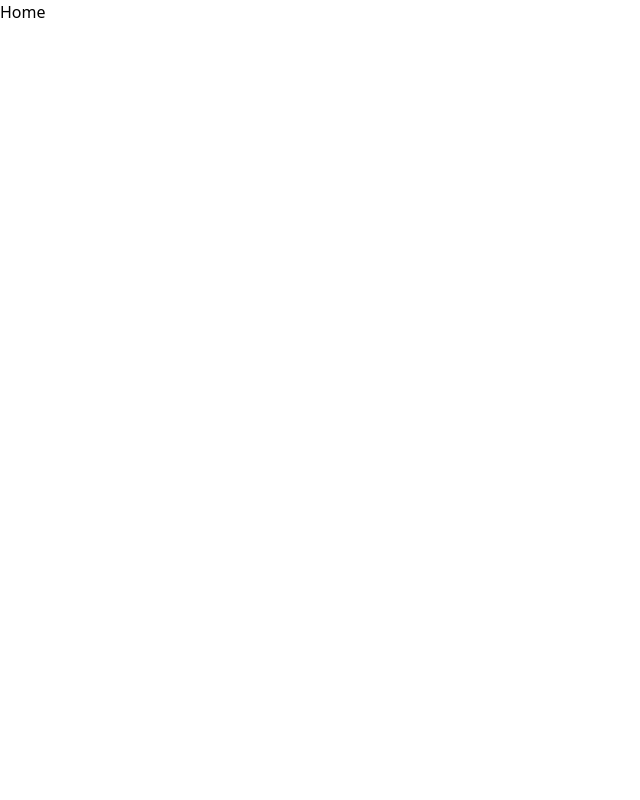
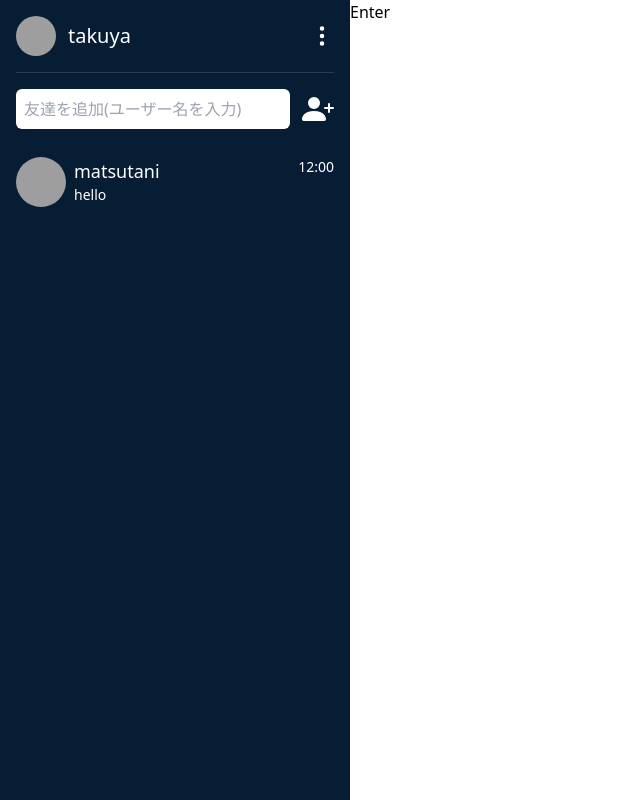
Before and after one commit to mtvzee/chat-app-react-ts, a React (Vite) app: page / in a window 1280 px wide. Shown: the whole page, without its empty margins (0-640 px from the left). Built offline with nearby package versions, Linux system fonts and the light colour scheme; grey boxes are pictures that could not be loaded.

Commit message:
サイドバーの雛形

```diff
--- a/package.json
+++ b/package.json
@@ -11,6 +11,7 @@
   "dependencies": {
     "react": "^18.2.0",
     "react-dom": "^18.2.0",
+    "react-icons": "^4.7.1",
     "react-router-dom": "^6.4.4"
   },
   "devDependencies": {
--- /dev/null
+++ b/src/components/Avatar.tsx
@@ -0,0 +1,17 @@
+type Props = {
+  width?: number;
+  height?: number;
+};
+
+const Avatar = ({ width = 50, height = 50 }: Props) => {
+  return (
+    <img
+      className="rounded-full"
+      style={{ width, height }}
+      src="https://source.unsplash.com/random"
+      alt="avatar"
+    />
+  );
+};
+
+export default Avatar;
--- /dev/null
+++ b/src/components/Chat.tsx
@@ -0,0 +1,5 @@
+const Chat = () => {
+  return <div className="flex-auto">Enter</div>;
+};
+
+export default Chat;
--- /dev/null
+++ b/src/components/Sidebar.tsx
@@ -0,0 +1,54 @@
+import {
+  BsFillPersonPlusFill,
+  BsThreeDotsVertical,
+  BsTrashFill,
+} from 'react-icons/bs';
+import Avatar from './Avatar';
+
+const Sidebar = () => {
+  return (
+    <div className="flex-[0_0_350px] bg-[#071d34] text-white">
+      <div className="px-4">
+        <div className="flex items-center justify-between border-b border-[#263d54] py-4 ">
+          {/* サイドバーのヘッダー */}
+          <div className="flex items-center space-x-3 ">
+            <Avatar width={40} height={40} />
+            <span className="text-xl">takuya</span>
+          </div>
+          <button>
+            <BsThreeDotsVertical className="w-6 h-6 hover:scale-110 transition" />
+          </button>
+        </div>
+
+        {/* フレンドを追加 */}
+        <div className="flex items-center py-4 space-x-3">
+          <input
+            className="flex-auto  outline-none p-2 rounded-md text-black"
+            type="text"
+            placeholder="友達を追加(ユーザー名を入力)"
+          />
+          <button>
+            <BsFillPersonPlusFill className="w-8 h-8 hover:scale-110 transition" />
+          </button>
+        </div>
+
+        {/* フレンド一覧 */}
+        <ul className="overflow-y-scroll">
+          <li className="flex justify-evenly space-x-2 rounded-md py-3 hover:bg-[#283d55] cursor-pointer relative group transition">
+            <Avatar />
+            <div className="flex-auto">
+              <span className="text-lg">matsutani</span>
+              <p className="text-sm">hello</p>
+            </div>
+            <span className="text-sm">12:00</span>
+            <button className="absolute bottom-2 right-2 hidden group-hover:block hover:scale-110 hover:text-red-500 transition">
+              <BsTrashFill className="w-4 h-4" />
+            </button>
+          </li>
+        </ul>
+      </div>
+    </div>
+  );
+};
+
+export default Sidebar;
--- a/src/pages/Home.tsx
+++ b/src/pages/Home.tsx
@@ -1,5 +1,13 @@
+import Chat from '../components/Chat';
+import Sidebar from '../components/Sidebar';
+
 const Home = () => {
-  return <div>Home</div>;
+  return (
+    <div className="flex h-screen">
+      <Sidebar />
+      <Chat />
+    </div>
+  );
 };
 
 export default Home;
```
Also changed, not shown: 1 other file (tests, documents, lock files or other folders).
